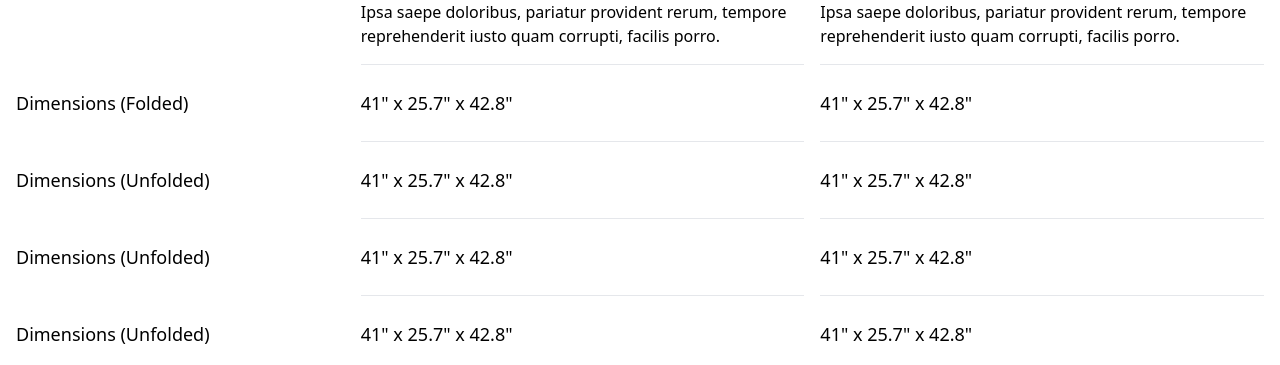
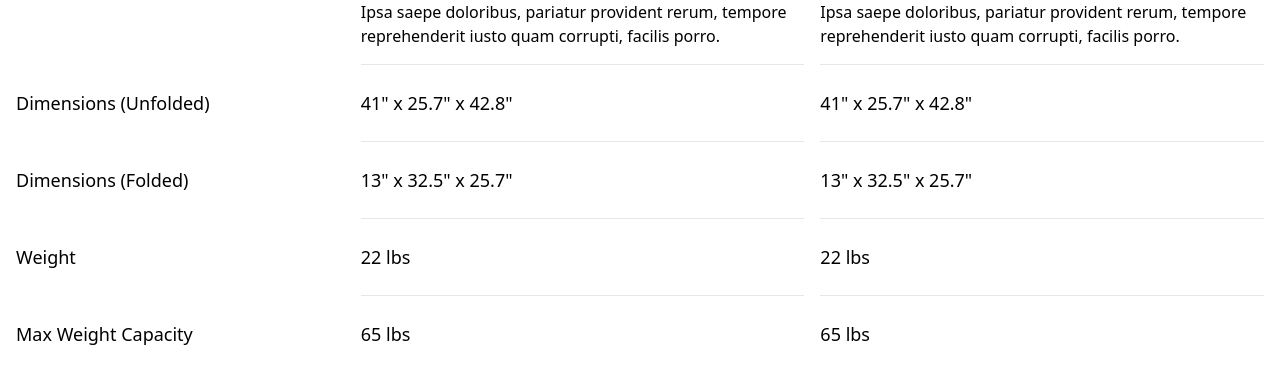
Before and after one commit to ryanleong/comparison-engine, a Next.js app: page /compare in a window 1280 px wide. Shown: the part 435-800 px from the top of the page. Built offline with nearby package versions, Linux system fonts and the light colour scheme; what @tailwindcss/custom-forms would draw is missing.

Commit message:
Integrate with API

```diff
--- a/components/compare/ProdoctCompareSpecLabels.js
+++ b/components/compare/ProdoctCompareSpecLabels.js
@@ -1,20 +1,27 @@
-const ProdoctCompareSpecLabels = () => {
-  return (
-    <>
-      <div className="col-span-3 row-start-3 py-6">
-        <span className="text-lg">Dimensions (Folded)</span>
-      </div>
-      <div className="col-span-3 row-start-4 py-6">
-        <span className="text-lg">Dimensions (Unfolded)</span>
-      </div>
-      <div className="col-span-3 row-start-5 py-6">
-        <span className="text-lg">Dimensions (Unfolded)</span>
-      </div>
-      <div className="col-span-3 row-start-6 py-6">
-        <span className="text-lg">Dimensions (Unfolded)</span>
-      </div>
-    </>
-  );
+import PropTypes from 'prop-types';
+import { withItemsConsumer } from 'contexts/AppContext';
+
+const ProdoctCompareSpecLabels = (props) => {
+  const { appContext } = props;
+
+  const renderLabels = () => {
+    return appContext.labels.map(({ id, label }, index) => {
+      const classes = `col-span-3 row-start-${index + 3} col-start-1 py-6`;
+      return (
+        <div className={classes} key={id}>
+          <span className="text-lg">{label}</span>
+        </div>
+      );
+    });
+  };
+
+  return <>{renderLabels()}</>;
 };
 
-export default ProdoctCompareSpecLabels;
+ProdoctCompareSpecLabels.propTypes = {
+  appContext: PropTypes.shape({
+    labels: PropTypes.array.isRequired,
+  }).isRequired,
+};
+
+export default withItemsConsumer(ProdoctCompareSpecLabels);
--- a/components/compare/ProductDetailsCard.js
+++ b/components/compare/ProductDetailsCard.js
@@ -1,10 +1,33 @@
+import { useEffect } from 'react';
 import PropTypes from 'prop-types';
+import { withItemsConsumer } from 'contexts/AppContext';
 import { useItem } from 'utils/api';
 
 const ProductDetailsCard = (props) => {
-  const { col, id } = props;
+  const { col, id, appContext } = props;
   const classColStart = `col-start-${col * 4}`;
   const [item, isLoading, isError] = useItem(id);
+
+  useEffect(() => {
+    // Update context with item data
+    if (!isLoading && !isError) {
+      const { setItems } = appContext;
+      setItems(item, col - 1);
+    }
+  }, [item]);
+
+  const renderSpecs = () => {
+    return appContext.labels.map(({ id }, index) => {
+      const key = `${id}__${item.model}__${col}`;
+      const rowClass = `row-start-${index + 3}`;
+
+      return (
+        <div className={`col-span-4 py-6 border-b ${rowClass} ${classColStart}`} key={key}>
+          <span className="text-lg">{item.specs[id]}</span>
+        </div>
+      );
+    });
+  };
 
   if (isLoading) {
     return (
@@ -33,28 +56,11 @@ const ProductDetailsCard = (props) => {
           />
         </figure>
 
-        <h2 className="text-2xl font-semibold mb-2">City Mini GT2 Stroller</h2>
-        <p className="mb-4">
-          Lorem ipsum, dolor sit amet consectetur adipisicing elit. Ipsa saepe doloribus, pariatur
-          provident rerum, tempore reprehenderit iusto quam corrupti, facilis porro.
-        </p>
+        <h2 className="text-2xl font-semibold mb-2">{item?.model}</h2>
+        <p className="mb-4">{item?.description}</p>
       </div>
 
-      <div className={`col-span-4 py-6 border-b row-start-3 ${classColStart}`}>
-        <span className="text-lg">41&quot; x 25.7&quot; x 42.8&quot;</span>
-      </div>
-
-      <div className={`col-span-4 py-6 border-b row-start-4 ${classColStart}`}>
-        <span className="text-lg">41&quot; x 25.7&quot; x 42.8&quot;</span>
-      </div>
-
-      <div className={`col-span-4 py-6 border-b row-start-5 ${classColStart}`}>
-        <span className="text-lg">41&quot; x 25.7&quot; x 42.8&quot;</span>
-      </div>
-
-      <div className={`col-span-4 py-6 border-b row-start-6 ${classColStart}`}>
-        <span className="text-lg">41&quot; x 25.7&quot; x 42.8&quot;</span>
-      </div>
+      {renderSpecs()}
     </>
   );
 };
@@ -64,8 +70,12 @@ ProductDetailsCard.defaultProps = {
 };
 
 ProductDetailsCard.propTypes = {
+  appContext: PropTypes.shape({
+    labels: PropTypes.array.isRequired,
+    setItems: PropTypes.func.isRequired,
+  }).isRequired,
   col: PropTypes.number,
   id: PropTypes.number.isRequired,
 };
 
-export default ProductDetailsCard;
+export default withItemsConsumer(ProductDetailsCard);
--- a/config/stroller/items.json
+++ b/config/stroller/items.json
@@ -4,10 +4,10 @@
       "id": 1,
       "model": "City Mini GT2 Stroller",
       "brand": "Baby Jogger",
+      "description": "Lorem ipsum, dolor sit amet consectetur adipisicing elit. Ipsa saepe doloribus, pariatur provident rerum, tempore reprehenderit iusto quam corrupti, facilis porro.",
       "specs": {
         "dimensionsUnfolded": "41\" x 25.7\" x 42.8\"",
         "dimensionsFolded": "13\" x 32.5\" x 25.7\"",
-        "dimensionsFoldedWithoutSeat": "",
         "weight": "22 lbs",
         "maxWeightCapacity": "65 lbs",
         "oneHandledFold": "Yes",
@@ -24,10 +24,10 @@
       "id": 2,
       "model": "Vista V2 Stroller - Jordan",
       "brand": "UPPAbaby",
+      "description": "Lorem ipsum, dolor sit amet consectetur adipisicing elit. Ipsa saepe doloribus, pariatur provident rerum, tempore reprehenderit iusto quam corrupti, facilis porro.",
       "specs": {
         "dimensionsUnfolded": "41\" x 25.7\" x 42.8\"",
         "dimensionsFolded": "13\" x 32.5\" x 25.7\"",
-        "dimensionsFoldedWithoutSeat": "",
         "weight": "22 lbs",
         "maxWeightCapacity": "65 lbs",
         "oneHandledFold": "Yes",
@@ -44,10 +44,10 @@
       "id": 3,
       "model": "Mark II Stroller",
       "brand": "Maclaren",
+      "description": "Lorem ipsum, dolor sit amet consectetur adipisicing elit. Ipsa saepe doloribus, pariatur provident rerum, tempore reprehenderit iusto quam corrupti, facilis porro.",
       "specs": {
         "dimensionsUnfolded": "41\" x 25.7\" x 42.8\"",
         "dimensionsFolded": "13\" x 32.5\" x 25.7\"",
-        "dimensionsFoldedWithoutSeat": "",
         "weight": "22 lbs",
         "maxWeightCapacity": "65 lbs",
         "oneHandledFold": "Yes",
--- /dev/null
+++ b/contexts/AppContext.js
@@ -0,0 +1,90 @@
+/* eslint-disable react/display-name */
+import { createContext, useContext, useMemo, useState } from 'react';
+import flatten from 'lodash/flatten';
+
+/**
+ * Context
+ */
+export const AppContext = createContext();
+export const useAppContexts = () => useContext(AppContext);
+
+/**
+ * Context consumer HOC
+ * @param {Object} ChildComponent React child component
+ */
+export const withItemsConsumer = (ChildComponent) => (props) => {
+  const appContext = useContext(AppContext);
+  return <ChildComponent {...props} appContext={appContext} />;
+};
+
+/**
+ * Context provider HOC
+ * @param {Object} ChildComponent React child component
+ */
+const withItemProvider = (ChildComponent) => (props) => {
+  const [config, setConfigFn] = useState(null);
+  const [items, setItemsFn] = useState([]);
+  const [labels, setLabelsFn] = useState([]);
+
+  /**
+   * Callbacks
+   */
+  const setLabels = (configObj, itemSpecs, latestItems) => {
+    const latestItemsSpecsKeys = latestItems.map(({ specs }) => Object.keys(specs));
+    const allLabelKeys = latestItemsSpecsKeys.reduce(
+      (usedLabelKeys, specKeys) => [...usedLabelKeys, ...specKeys],
+      []
+    );
+
+    // eslint-disable-next-line no-undef
+    const labelKeys = [...new Set([...allLabelKeys])];
+
+    // Filter out labels that are not in use
+    const labelsToUse = config.specLabels.reduce((usedLabels, label) => {
+      if (labelKeys.includes(label.id)) {
+        return [...usedLabels, label];
+      }
+      return usedLabels;
+    }, []);
+
+    setLabelsFn(labelsToUse);
+  };
+
+  const setItems = (item, index) => {
+    setItemsFn((currentItems) => {
+      const updatedItems = [...currentItems];
+      updatedItems[index] = item;
+
+      // Update labels
+      setLabels(config, item.specs, updatedItems);
+
+      return updatedItems;
+    });
+  };
+
+  const setConfig = (config) => {
+    setConfigFn(config);
+  };
+
+  /**
+   * Render
+   */
+  const contextValue = useMemo(
+    () => ({
+      config,
+      setConfig,
+      labels,
+      items,
+      setItems,
+    }),
+    [config, setConfig, items, setItems, labels]
+  );
+
+  return (
+    <AppContext.Provider value={contextValue}>
+      <ChildComponent {...props} />
+    </AppContext.Provider>
+  );
+};
+
+export default withItemProvider;
--- a/pages/compare.js
+++ b/pages/compare.js
@@ -1,11 +1,28 @@
-import { useState } from 'react';
+import { useEffect, useState } from 'react';
+import PropTypes from 'prop-types';
 
+import config from 'config/stroller/config.json';
+import withItemProvider, { withItemsConsumer } from 'contexts/AppContext';
 import ProductSelect from 'components/compare/ProductSelect';
 import ProductDetailsCard from 'components/compare/ProductDetailsCard';
 import ProdoctCompareSpecLabels from 'components/compare/ProdoctCompareSpecLabels';
 
-const Compare = () => {
+export async function getStaticProps() {
+  return {
+    props: {
+      config,
+    },
+  };
+}
+
+const Compare = ({ config, appContext }) => {
   const [itemIds, setItemIds] = useState([1, 1]);
+  // const [labelsUsed, setLabelsUsed] = useState([]);
+
+  useEffect(() => {
+    const { setConfig } = appContext;
+    setConfig(config);
+  }, []);
 
   const onItemSelect = (id, col) => {
     setItemIds((currentItemIds) => {
@@ -32,4 +49,13 @@ const Compare = () => {
   );
 };
 
-export default Compare;
+Compare.propTypes = {
+  appContext: PropTypes.shape({
+    setConfig: PropTypes.func.isRequired,
+  }).isRequired,
+  config: PropTypes.shape({
+    specLabels: PropTypes.array,
+  }).isRequired,
+};
+
+export default withItemProvider(withItemsConsumer(Compare));
--- a/tailwind.config.js
+++ b/tailwind.config.js
@@ -2,7 +2,19 @@ module.exports = {
   purge: ['./pages/**/*.js', './components/**/*.js'], // Remove unused styles in production
   darkMode: false, // or 'media' or 'class'
   theme: {
-    extend: {},
+    extend: {
+      gridRowStart: {
+        8: '8',
+        9: '9',
+        10: '10',
+        11: '11',
+        12: '12',
+        13: '13',
+        14: '14',
+        15: '15',
+        16: '16',
+      },
+    },
   },
   variants: {
     extend: {},
```
